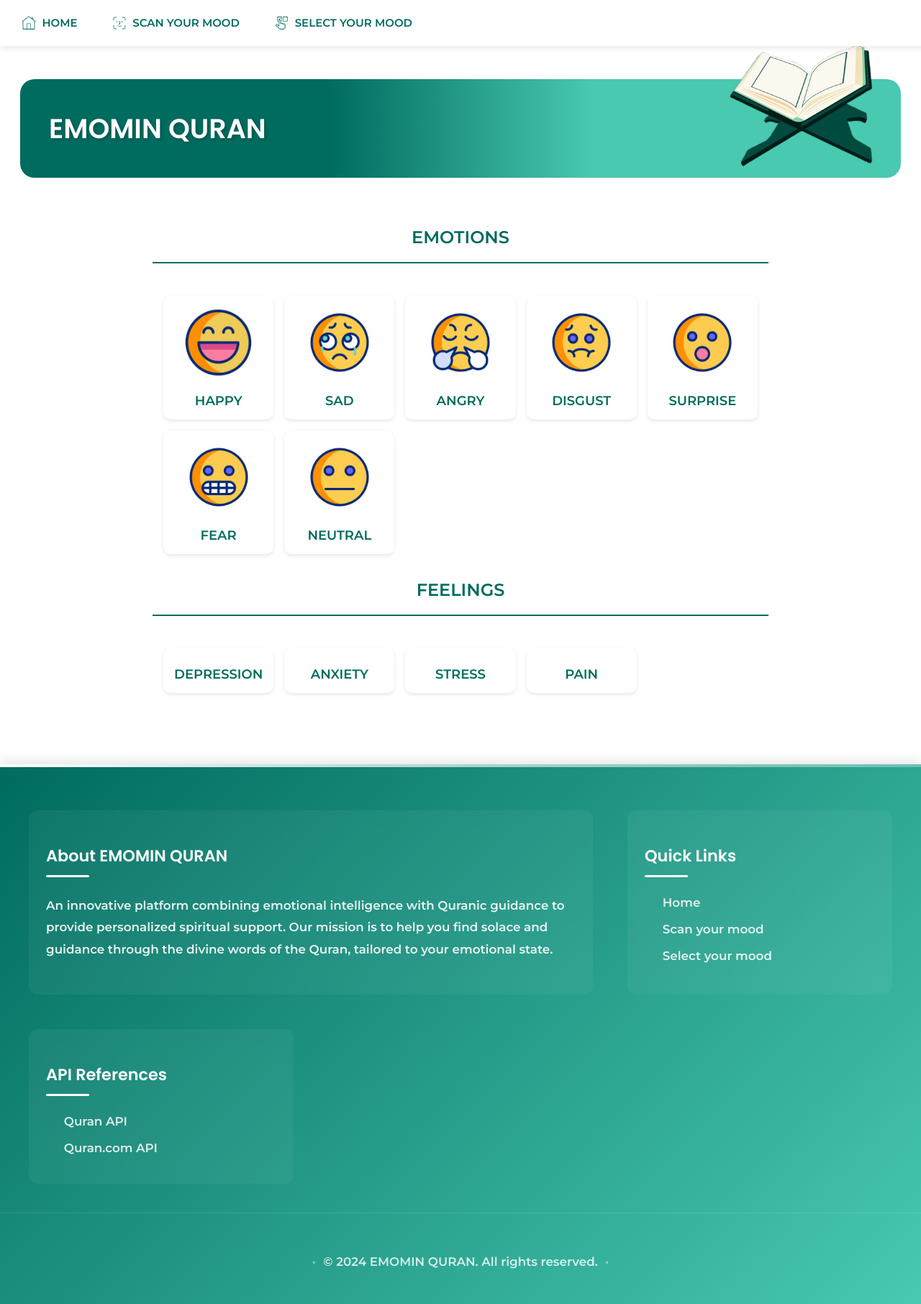
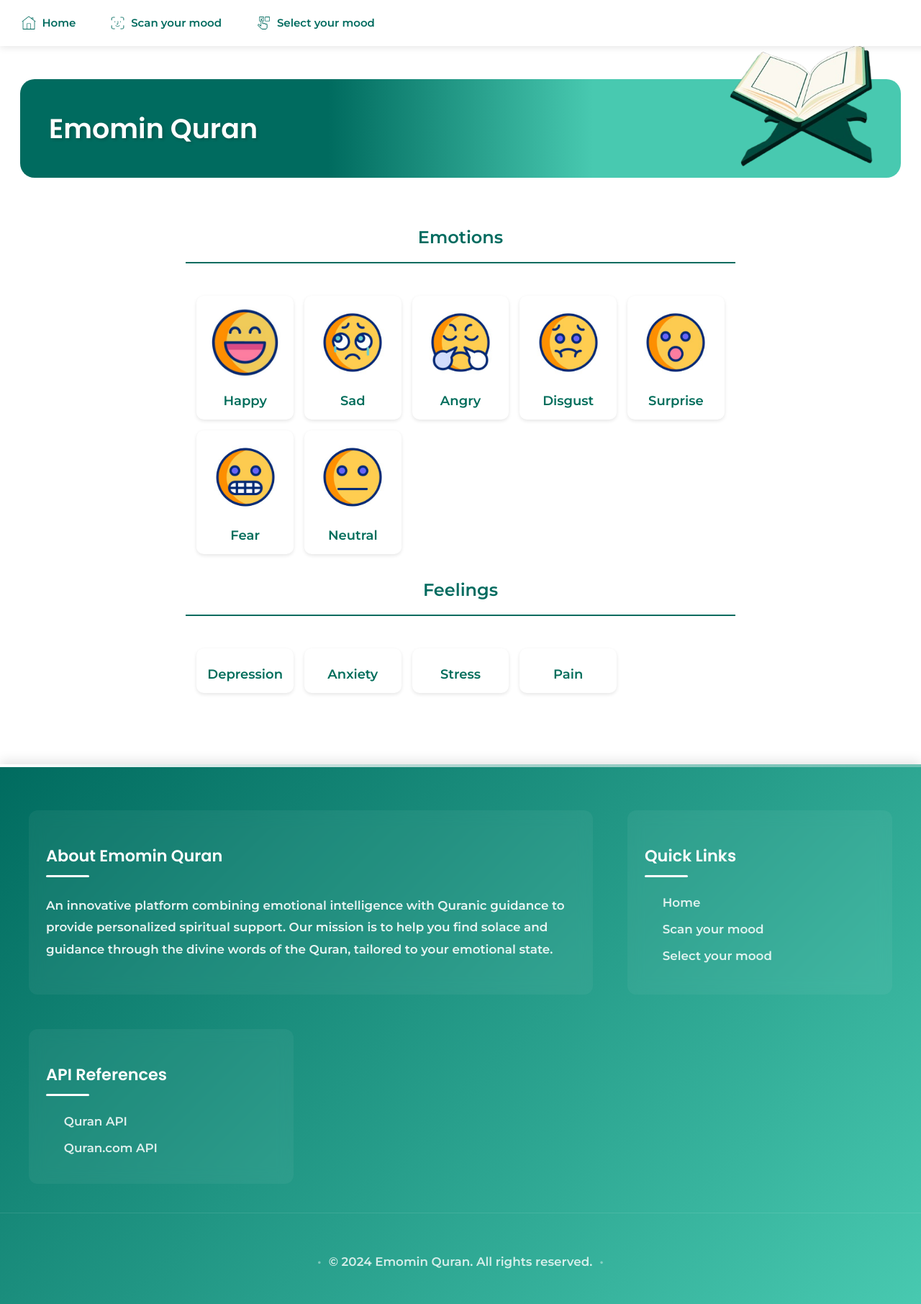
Before and after one commit to SheikhAmmar2004/EMOMIN-QURAN, a Flask app: page /select-emotion in a window 1280 px wide. Shown: the whole page at 72% size. Run offline with Flask 3, Linux system fonts and the light colour scheme.

Commit message:
Did some style changes

```diff
--- a/static/css/style.css
+++ b/static/css/style.css
@@ -301,7 +301,7 @@ html {
 }
 
 .footer-section:hover h3::after {
-  width: 80px;
+  width: 100px;
 }
 
 .footer-section p {
--- a/templates/base.html
+++ b/templates/base.html
@@ -14,17 +14,17 @@
     <!-- Navigation -->
     <nav class="nav">
         <a href="{{ url_for('index') }}">
-            <img src="{{ url_for('static', filename='images/homeicon.png') }}" alt="Home" class="nav-icon">HOME</a>
+            <img src="{{ url_for('static', filename='images/homeicon.png') }}" alt="Home" class="nav-icon">Home</a>
         <a href="{{ url_for('detect_emotion') }}" id="detectEmotionBtn">
-            <img src="{{ url_for('static', filename='images/faceidicon.png') }}" alt="Scan" class="nav-icon">SCAN YOUR MOOD</a>
+            <img src="{{ url_for('static', filename='images/faceidicon.png') }}" alt="Scan" class="nav-icon">Scan your mood</a>
         <a href="{{ url_for('select_emotion') }}">
-            <img src="{{ url_for('static', filename='images/chooseicon.png') }}" alt="Select Mood" class="nav-icon">SELECT YOUR MOOD</a>
+            <img src="{{ url_for('static', filename='images/chooseicon.png') }}" alt="Select Mood" class="nav-icon">Select your mood</a>
     </nav>
 
     <!-- Banner -->
     <div class="banner {% block banner_class %}{% endblock %}">
         {% block banner_content %}
-        <h1>EMOMIN QURAN</h1>
+        <h1>Emomin Quran</h1>
         <img class="banner-image" src="{{ url_for('static', filename='images/quran-icon.png') }}" alt="Quran">
         {% endblock %}
     </div>
@@ -36,7 +36,7 @@
     <footer class="footer">
         <div class="footer-content">
             <div class="footer-section">
-                <h3>About EMOMIN QURAN</h3>
+                <h3>About Emomin Quran</h3>
                 <p>An innovative platform combining emotional intelligence with Quranic guidance to provide personalized spiritual support. Our mission is to help you find solace and guidance through the divine words of the Quran, tailored to your emotional state.</p>
             </div>
             <div class="footer-section">
@@ -56,7 +56,7 @@
             </div>
         </div>
         <div class="footer-bottom">
-            <p>&copy; 2024 EMOMIN QURAN. All rights reserved.</p>
+            <p>&copy; 2024 Emomin Quran. All rights reserved.</p>
         </div>
     </footer>
 
--- a/templates/detect_emotion.html
+++ b/templates/detect_emotion.html
@@ -6,7 +6,7 @@
 
 {% block content %}
 <div class="emotion-container">
-    <h2 class="detect_emotions-heading">Detecting Emotion...</h2>
+    <h2 class="detect_emotions-heading">Detecting Emotion</h2>
     <div id="statusMessage" class="status-message info"></div>
 
     <div id="videoContainer">
--- a/templates/select_emotion.html
+++ b/templates/select_emotion.html
@@ -6,50 +6,50 @@
 
 {% block content %}
 <div class="emotions-section">
-    <h2 class="emotions-heading">EMOTIONS</h2>
+    <h2 class="emotions-heading">Emotions</h2>
     <div class="emotions-grid">
         <div class="emotion-card" data-emotion="happy">
             <img src="{{ url_for('static', filename='images/happy.jpg') }}" data-static="{{ url_for('static', filename='images/happy.jpg') }}" data-gif="{{ url_for('static', filename='images/happy.gif') }}" alt="Happy" class="emotion-icon">
-            <p>HAPPY</p>
+            <p>Happy</p>
         </div>
         <div class="emotion-card" data-emotion="sad">
             <img src="{{ url_for('static', filename='images/sad.jpg') }}" data-static="{{ url_for('static', filename='images/sad.jpg') }}" data-gif="{{ url_for('static', filename='images/sad.gif') }}" alt="Sad" class="emotion-icon">
-            <p>SAD</p>
+            <p>Sad</p>
         </div>
         <div class="emotion-card" data-emotion="angry">
             <img src="{{ url_for('static', filename='images/angry.jpg') }}" data-static="{{ url_for('static', filename='images/angry.jpg') }}" data-gif="{{ url_for('static', filename='images/angry.gif') }}" alt="Angry" class="emotion-icon">
-            <p>ANGRY</p>
+            <p>Angry</p>
         </div>
         <div class="emotion-card" data-emotion="disgust">
             <img src="{{ url_for('static', filename='images/disgust.jpg') }}" data-static="{{ url_for('static', filename='images/disgust.jpg') }}" data-gif="{{ url_for('static', filename='images/disgust.gif') }}" alt="Disgust" class="emotion-icon">
-            <p>DISGUST</p>
+            <p>Disgust</p>
         </div>
         <div class="emotion-card" data-emotion="surprise">
             <img src="{{ url_for('static', filename='images/surprise.jpg') }}" data-static="{{ url_for('static', filename='images/surprise.jpg') }}" data-gif="{{ url_for('static', filename='images/surprise.gif') }}" alt="Surprise" class="emotion-icon">
-            <p>SURPRISE</p>
+            <p>Surprise</p>
         </div>
         <div class="emotion-card" data-emotion="fear">
             <img src="{{ url_for('static', filename='images/fear.jpg') }}" data-static="{{ url_for('static', filename='images/fear.jpg') }}" data-gif="{{ url_for('static', filename='images/fear.gif') }}" alt="Fear" class="emotion-icon">
-            <p>FEAR</p>
+            <p>Fear</p>
         </div>
         <div class="emotion-card" data-emotion="neutral">
             <img src="{{ url_for('static', filename='images/neutral.jpg') }}" data-static="{{ url_for('static', filename='images/neutral.jpg') }}" data-gif="{{ url_for('static', filename='images/neutral.gif') }}" alt="Neutral" class="emotion-icon">
-            <p>NEUTRAL</p>
+            <p>Neutral</p>
         </div>
     </div>
-    <h2 class="emotions-heading">FEELINGS</h2>
+    <h2 class="emotions-heading">Feelings</h2>
     <div class="emotions-grid">
         <div class="emotion-card" data-emotion="depressed">
-            <p>DEPRESSION</p>
+            <p>Depression</p>
         </div>
         <div class="emotion-card" data-emotion="anxiety">
-            <p>ANXIETY</p>
+            <p>Anxiety</p>
         </div>
         <div class="emotion-card" data-emotion="stress">
-            <p>STRESS</p>
+            <p>Stress</p>
         </div>
         <div class="emotion-card" data-emotion="pain">
-            <p>PAIN</p>
+            <p>Pain</p>
         </div>
     </div>
 </div>
```
